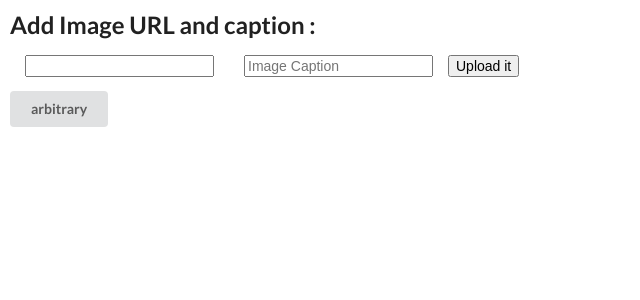
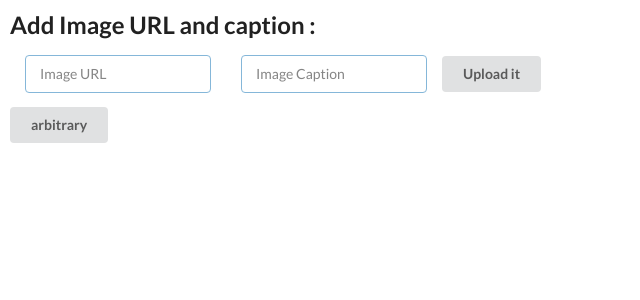
Before and after one commit to meetzaveri/img-sharing-redux-app, a React (Create React App) app: page / in a window 1280 px wide. Shown: the top 300 px of the page, without its empty margins (0-640 px from the left). Built offline with nearby package versions, Linux system fonts and the light colour scheme.

Commit message:
Update addimgcap.js

```diff
--- a/src/containers/components/addimgcap.js
+++ b/src/containers/components/addimgcap.js
@@ -1,7 +1,5 @@
 import React from 'react';
 import styled from 'styled-components';
-
-
 
 const InputElement = ({
     uploadcontent
@@ -11,11 +9,14 @@ const InputElement = ({
     return(
         <div>
             <h2> Add Image URL and caption :</h2>
+                <div className="ui input focus">
                     <input
                     style ={{ margin : '0 15px'}}
                     ref={node => {
                         inputImg = node;
-                }}/>
+                    }}
+                    placeholder ="Image URL"
+                    />
                     <input
                     style ={{ margin : '0 15px'}}
                     ref={node => {
@@ -23,7 +24,8 @@ const InputElement = ({
                     }}
                     placeholder ="Image Caption"
                     />
-            <button onClick={() => {
+                </div>
+            <button className="ui button" onClick={() => {
                 uploadcontent(inputImg.value,inputCap.value);
                 inputImg.value = '';
                 inputCap.value = '';
```
Lines whose indentation alone changed are shown as unchanged.
